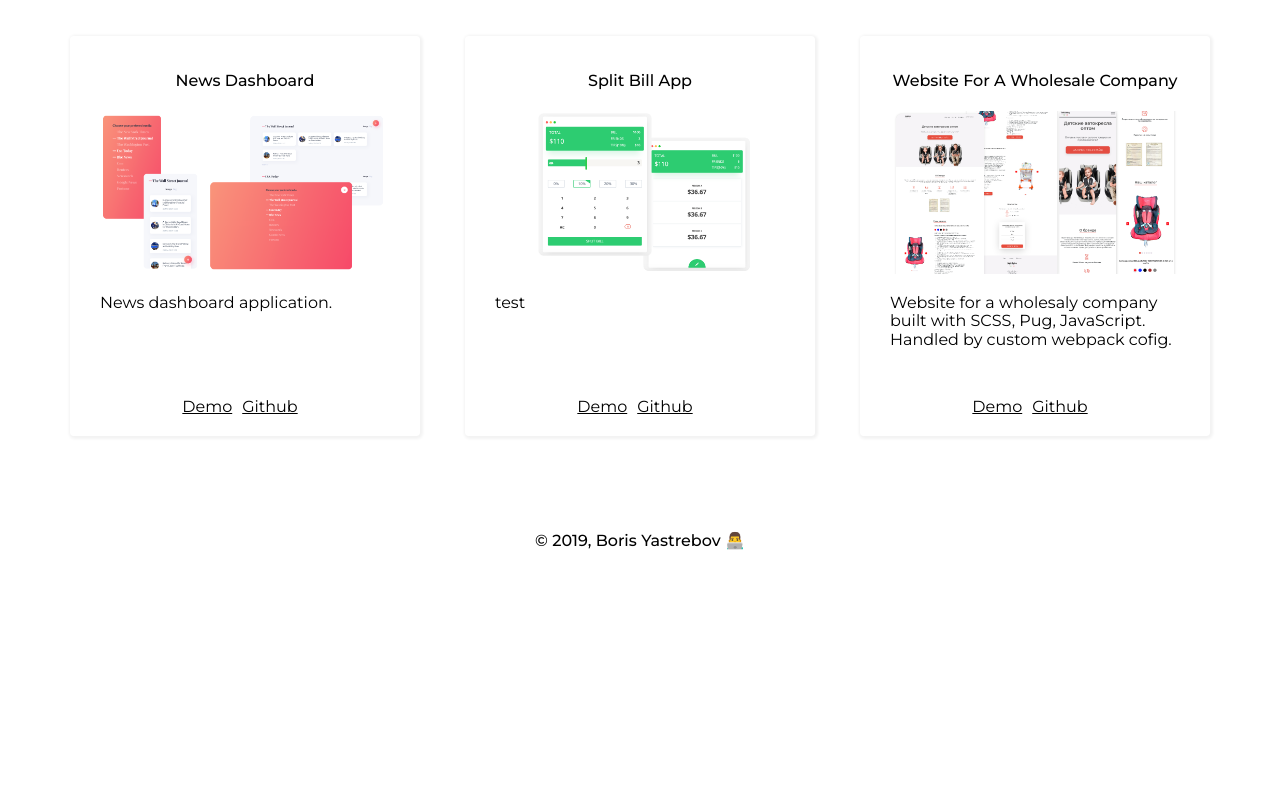
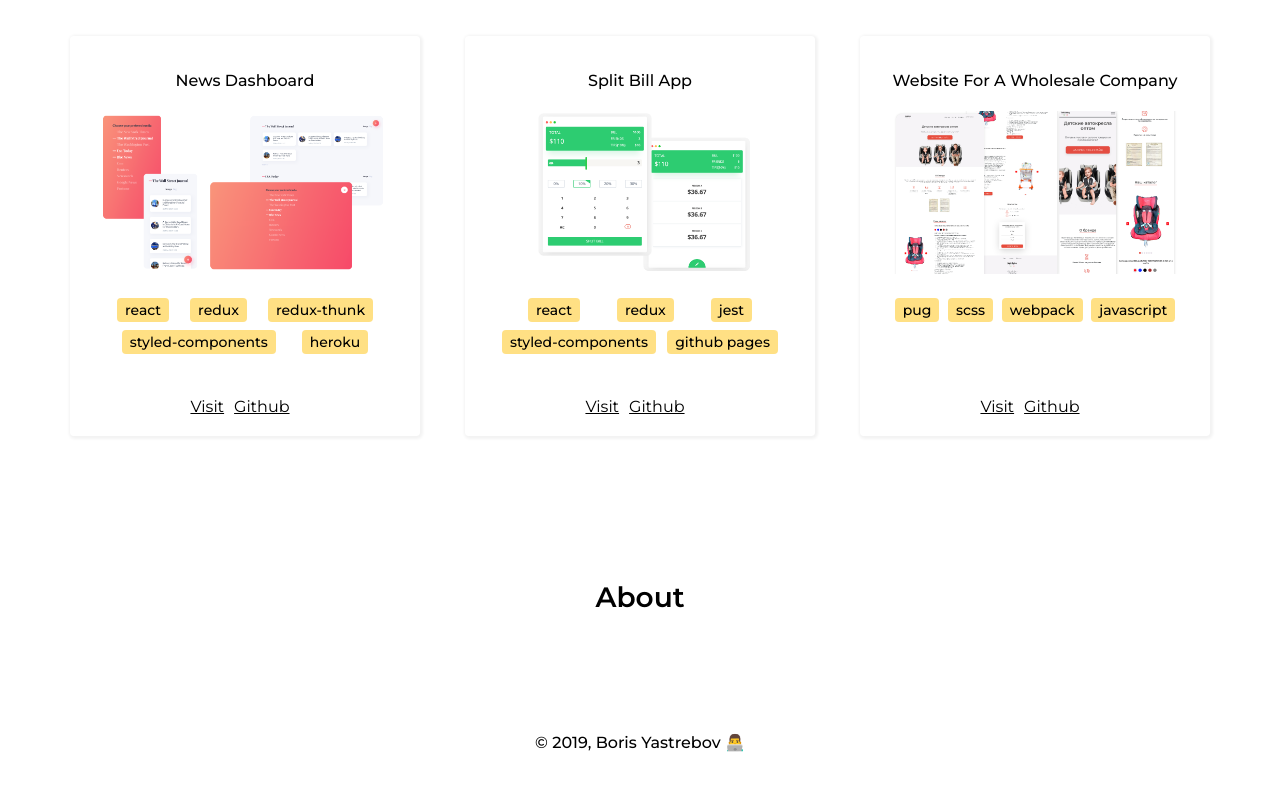
Before and after one commit to yastrebovb/bboris.com, a Gatsby site: page / in a window 1280 px wide. Shown: the part 794-1582 px from the top of the page. Before the commit the page ends 1381 px from the top, so only its background shows below. Built offline with nearby package versions, Linux system fonts and the light colour scheme; Gatsby itself is replaced by a stand-in of ours.

Commit message:
description changed to tools

```diff
--- a/src/components/Project/Project.js
+++ b/src/components/Project/Project.js
@@ -19,10 +19,23 @@ const Title = styled.p`
   text-align: center;
 `
 
-const Description = styled.p`
+const Tools = styled.div`
+  display: flex;
+  flex-flow: row wrap;
+  justify-content: space-evenly;
   margin-top: 2rem;
   font-size: 1.6rem;
   text-transform: initial;
+`
+
+const Tool = styled.span`
+  margin: 4px;
+  padding: 4px 8px;
+  background-color: rgba(255, 204, 51, 0.6);
+  border-radius: 4px;
+  font-size: 1.4rem;
+  font-weight: 500;
+  text-transform: lowercase;
 `
 
 const Links = styled.div`
@@ -36,15 +49,19 @@ const Link = styled.a`
   font-size: 1.6rem;
 `
 
-const Project = ({ title, description, link, code, filename }) => (
+const Project = ({ title, tools, link, code, filename }) => (
   <ProjectStyled>
     <Title>{title}</Title>
     <Image filename={filename} />
-    <Description>{description}</Description>
+    <Tools>
+      {tools.map(tool => (
+        <Tool>{tool}</Tool>
+      ))}
+    </Tools>
     <Links>
       {link && (
         <Link href={link} target="_blank">
-          Demo
+          Visit
         </Link>
       )}
       {code && (
--- a/src/components/Projects/Projects.js
+++ b/src/components/Projects/Projects.js
@@ -10,25 +10,24 @@ class Projects extends React.Component {
     projects: [
       {
         title: "News Dashboard",
-        description: "News dashboard application.",
         keywords: ["all"],
+        tools: ["React", "Redux", "Redux-thunk", "Styled-components", "Heroku"],
         filename: "news.png",
         link: "https://redux-news-dashboard.herokuapp.com/",
         code: "https://github.com/yastrebovb/news-dashboard",
       },
       {
         title: "Split Bill app",
-        description: "test",
         keywords: ["all"],
+        tools: ["React", "Redux", "Jest", "Styled-components", "Github Pages"],
         filename: "split.png",
         link: "https://yastrebovb.github.io/split-bill/",
         code: "https://github.com/yastrebovb/split-bill",
       },
       {
         title: "Website for a wholesale company",
-        description:
-          "Website for a wholesaly company built with SCSS, Pug, JavaScript. Handled by custom webpack cofig.",
         keywords: ["all", "websites"],
+        tools: ["Pug", "SCSS", "Webpack", "JavaScript"],
         filename: "bellababy.png",
         link: "https://bellababy.ru/",
         code: "https://github.com/yastrebovb/bellababy",
--- a/src/pages/index.js
+++ b/src/pages/index.js
@@ -46,6 +46,9 @@ class IndexPage extends React.Component {
           <Heading size="medium">Some of my selected projects</Heading>
           <Projects />
         </Section>
+        <Section id="about">
+          <Heading size="medium">About</Heading>
+        </Section>
       </Layout>
     )
   }
```
